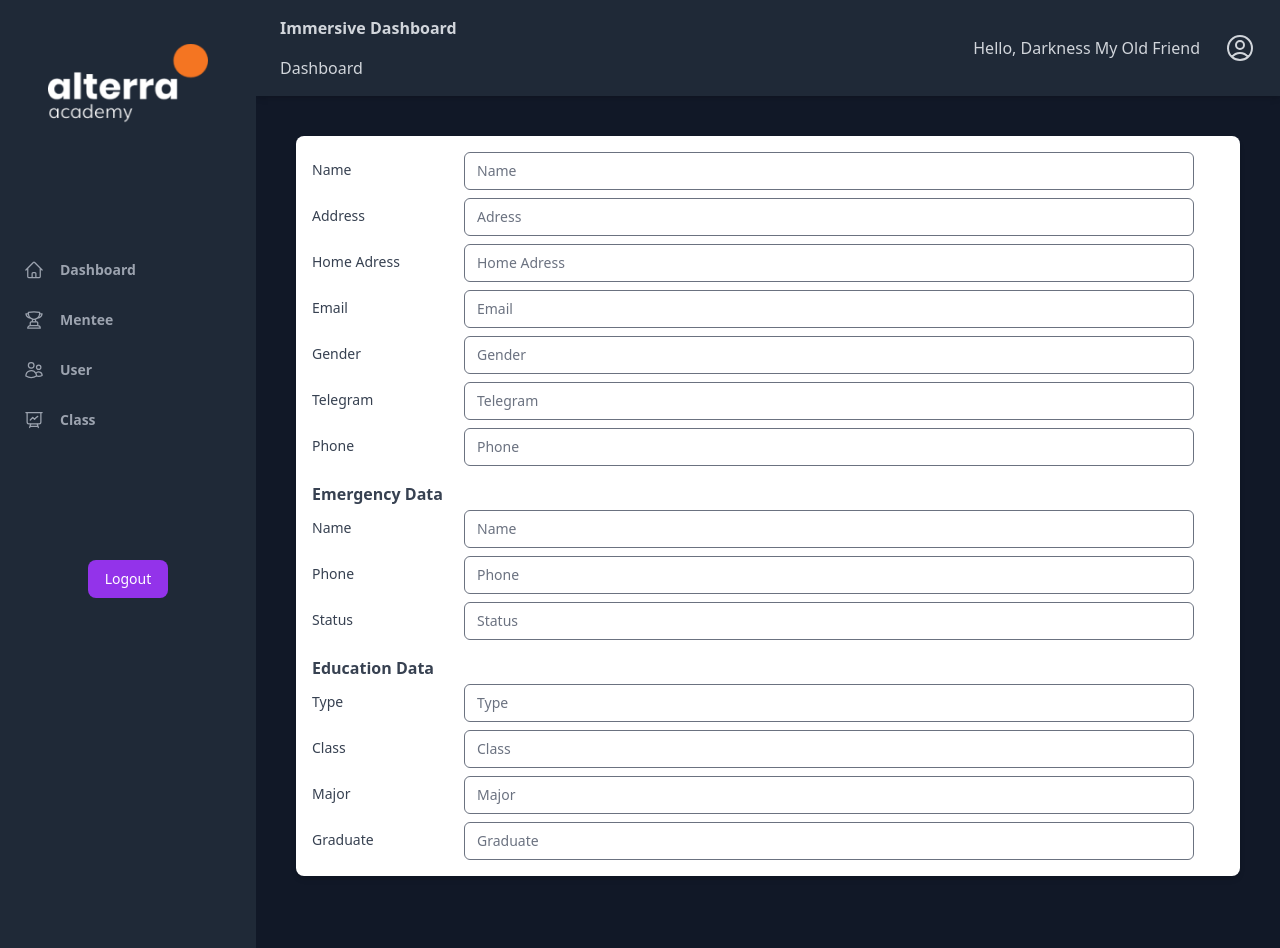
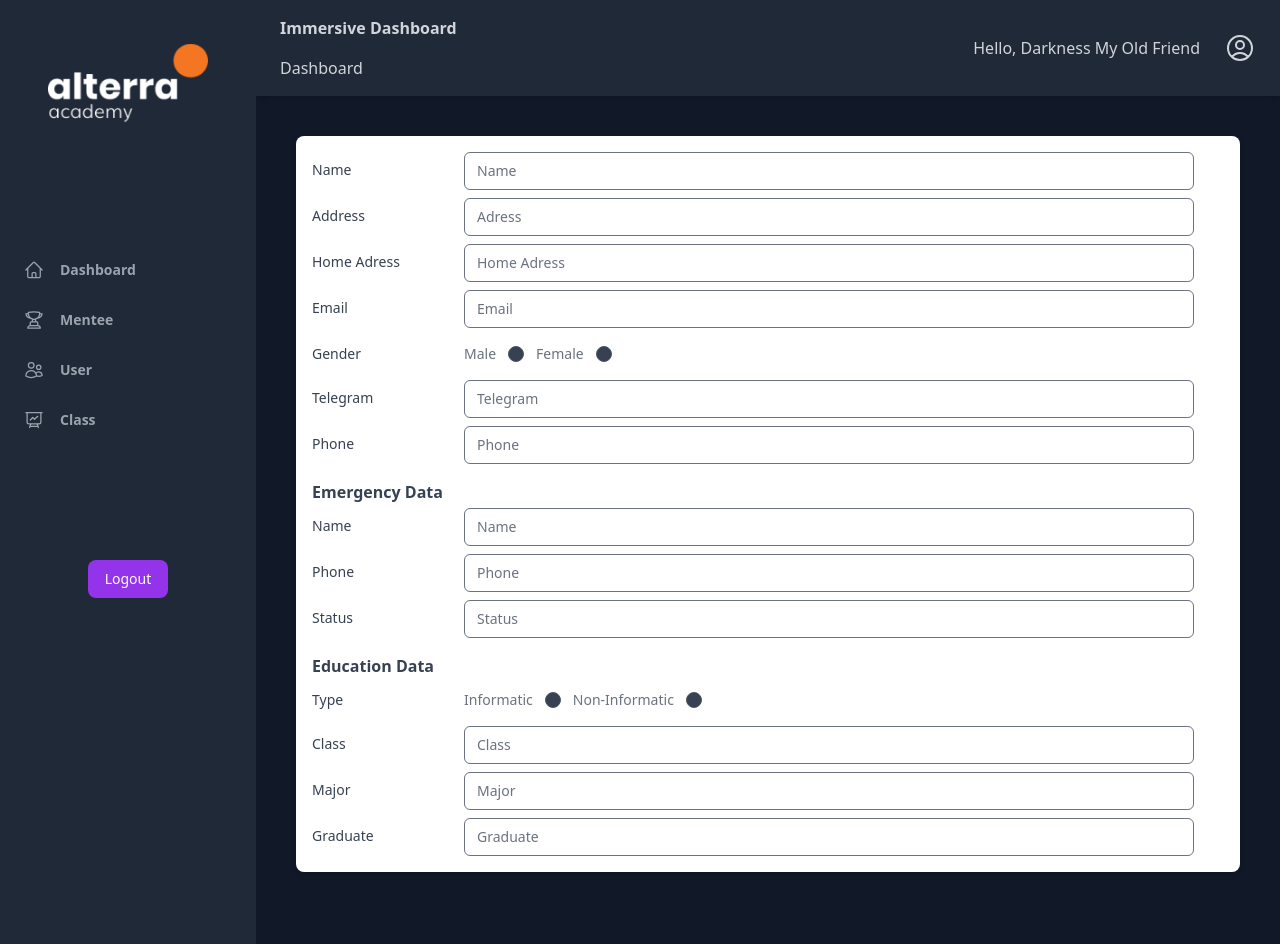
Before and after one commit to ALTA-Project-3/ALTA-GROUP-PROJECT-3-DASHBOARD-APP, a Next.js app: page /addMentee in a window 1280 px wide. Built offline with nearby package versions, Linux system fonts and the light colour scheme.

Commit message:
Add mentee layout Revision

```diff
--- a/pages/addMentee.jsx
+++ b/pages/addMentee.jsx
@@ -50,11 +50,26 @@ const AddMentee = () => {
                 </div>
               </label>
 
-              <label className=" text-sm flex">
-                <span className="text-gray-700 dark:text-gray-400 pt-3 basis-1/6">Gender</span>
-                <div className="relative text-gray-500 focus-within:text-purple-600 dark:focus-within:text-purple-400 basis-4/5">
+              <label className="text-sm flex my-3">
+                <span className="text-gray-700 dark:text-gray-400 basis-1/6">Gender</span>
+                <div className="relative text-gray-500 focus-within:text-purple-600 dark:focus-within:text-purple-400 items-center flex gap-3 ">
+                  <label for="male">Male</label>
                   <input
-                    className=" w-full mt-1 text-sm rounded-md mb-1 text-black dark:text-gray-300 dark:border-gray-600 dark:bg-gray-700 focus:border-purple-400 focus:outline-none focus:shadow-outline-purple dark:focus:shadow-outline-gray form-input"
+                    id="male"
+                    name="gender"
+                    value="Male"
+                    type="radio"
+                    className="rounded-full border-gray-600 bg-gray-700 focus:border-purple-400 focus:outline-none focus:shadow-outline-purple dark:focus:shadow-outline-gray form-radio"
+                    placeholder="Gender"
+                  />
+
+                  <label for="female">Female</label>
+                  <input
+                    id="female"
+                    name="gender"
+                    value="Female"
+                    type="radio"
+                    className="rounded-full border-gray-600 bg-gray-700 focus:border-purple-400 focus:outline-none focus:shadow-outline-purple dark:focus:shadow-outline-gray form-radio"
                     placeholder="Gender"
                   />
                 </div>
@@ -114,12 +129,27 @@ const AddMentee = () => {
 
               <p className="text-gray-700 dark:text-gray-400 pt-3 font-bold">Education Data</p>
 
-              <label className=" text-sm flex">
-                <span className="text-gray-700 dark:text-gray-400 pt-3 basis-1/6">Type</span>
-                <div className="relative text-gray-500 focus-within:text-purple-600 dark:focus-within:text-purple-400 basis-4/5">
+              <label className=" text-sm flex mt-3">
+                <span className="text-gray-700 dark:text-gray-400 basis-1/6">Type</span>
+                <div className="relative text-gray-500 focus-within:text-purple-600 dark:focus-within:text-purple-400 basis-4/5 flex gap-3 items-center mb-3">
+                  <label for="Informatic">Informatic</label>
                   <input
-                    className=" w-full mt-1 text-sm rounded-md mb-1 text-black dark:text-gray-300 dark:border-gray-600 dark:bg-gray-700 focus:border-purple-400 focus:outline-none focus:shadow-outline-purple dark:focus:shadow-outline-gray form-input"
-                    placeholder="Type"
+                    id="Informatic"
+                    name="gender"
+                    value="Informatic"
+                    type="radio"
+                    className="rounded-full border-gray-600 bg-gray-700 focus:border-purple-400 focus:outline-none focus:shadow-outline-purple dark:focus:shadow-outline-gray form-radio"
+                    placeholder="Gender"
+                  />
+
+                  <label for="Non-Informatic">Non-Informatic</label>
+                  <input
+                    id="Non-Informatic"
+                    name="gender"
+                    value="Non-Informatic"
+                    type="radio"
+                    className="rounded-full border-gray-600 bg-gray-700 focus:border-purple-400 focus:outline-none focus:shadow-outline-purple dark:focus:shadow-outline-gray form-radio"
+                    placeholder="Gender"
                   />
                 </div>
               </label>
```
